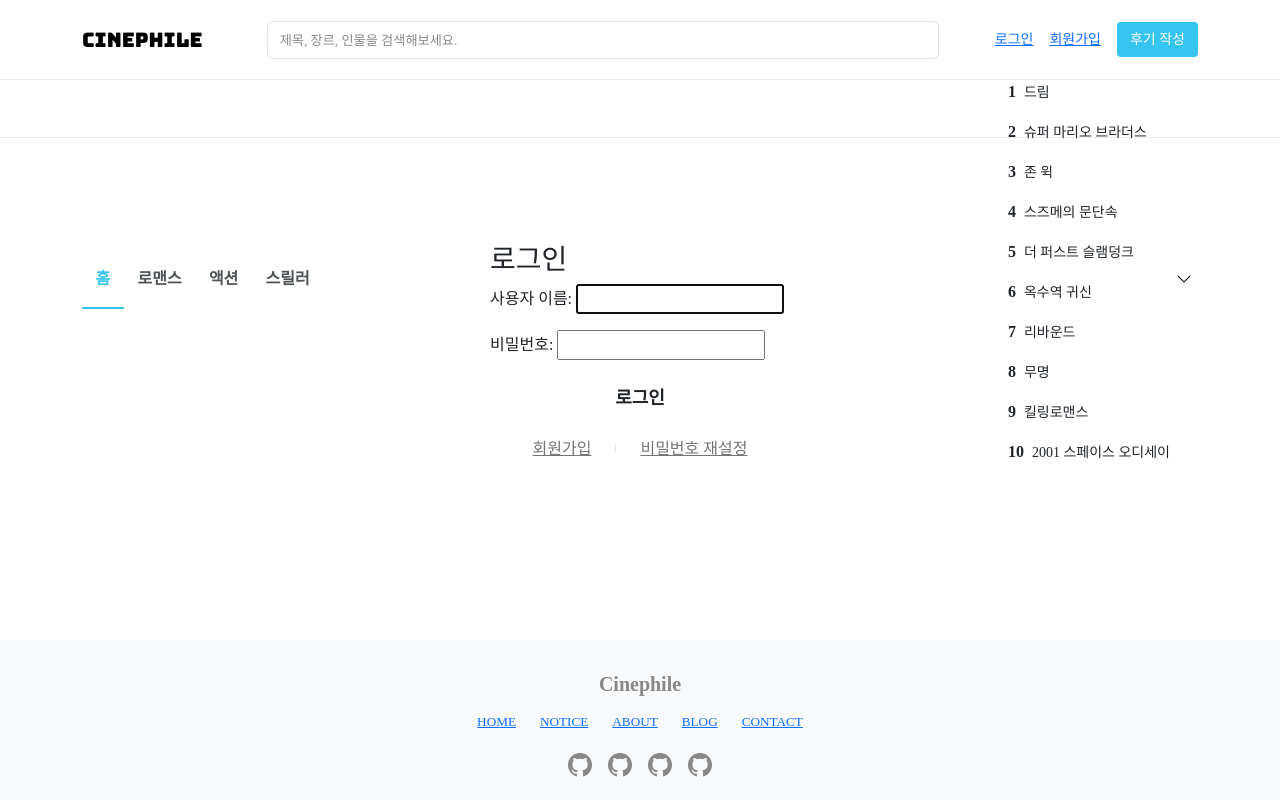
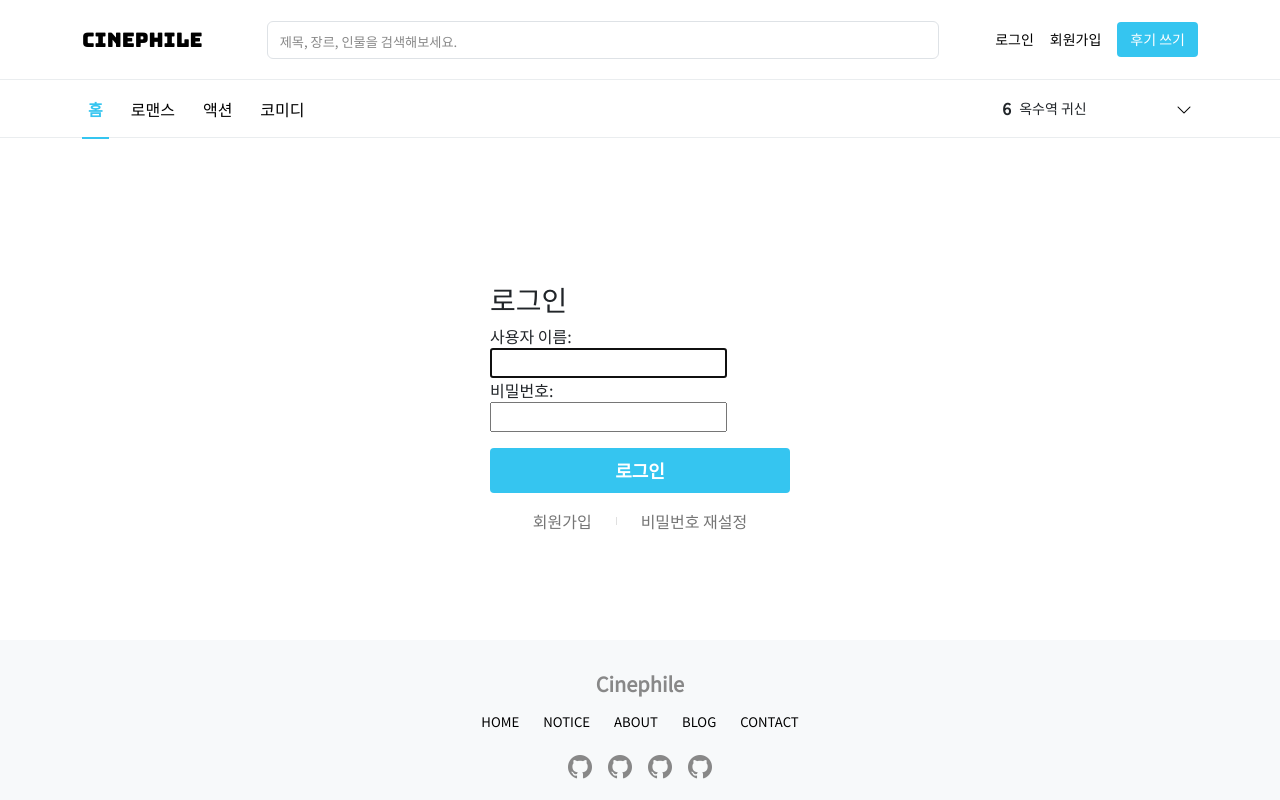
Before and after one commit to nihelv/cinephile, a Django app: page /accounts/login/ in a window 1280 px wide. Run offline with Django 3.2, Linux system fonts and the light colour scheme; some web fonts are replaced.

Commit message:
Modify details

```diff
--- a/templates/base.html
+++ b/templates/base.html
@@ -10,6 +10,8 @@
   <link rel="preconnect" href="https://fonts.googleapis.com">
   <link rel="preconnect" href="https://fonts.gstatic.com" crossorigin>
   <link href="https://fonts.googleapis.com/css2?family=Bungee&display=swap" rel="stylesheet">
+  <link href="https://fonts.googleapis.com/css2?family=Noto+Sans+KR&display=swap" rel="stylesheet">
+
   <style>
     @font-face {
       font-family: 'Pretendard-Regular';
@@ -19,11 +21,29 @@
     }
 
     body {
-      font-family: 'Pretendard-Regular';
+      font-family: 'Noto Sans KR', sans-serif;
+      height: 100%;
+    }
+
+    p {
+      margin: 0;
+    }
+
+    a {
+      text-decoration: none;
+      color: black;
+    }
+
+    li {
+      list-style: none;
     }
 
     main {
-      padding: 2rem 0 5rem 0;
+      padding-top: 4rem;
+    }
+
+    .container {
+      min-width: 1140px;
     }
 
     .navbar {
@@ -63,14 +83,14 @@
       font-size: 0.875rem;
     }
 
-    .review-btn {
+    .main-btn {
       background-color: #35C5F0;
       color: #ffffff;
       font-size: 0.875rem;
       border-radius: 0.25rem;
     }
 
-    .review-btn:hover {
+    .main-btn:hover {
       background-color: #009FCE;
       color: white;
     }
@@ -91,7 +111,7 @@
       height: 3.6rem;
       background-color: #ffffff;
       z-index: 3;
-      transition: top 0.2s ease-in-out;
+      transition: top 0.3s ease-in-out;
     }
 
     .nav-up {
@@ -103,25 +123,31 @@
       justify-content: space-between;
       align-items: center;
       margin: 0 auto;
+      padding-top: 1rem;
     }
 
-    .category .nav .nav-item .nav-link {
-      padding: 1rem 0.85rem;
-      font-weight: bold;
-      color: #4e5356;
+    #pills-tab {
+      display: flex;
+      margin: 0;
+      padding: 0;
+      gap: 1rem;
     }
 
-    .category .nav .nav-item .nav-link:hover {
-      color: #35C5F0;
+    .tab-button {
+      padding-bottom: 1rem;
+      border: none;
+      background-color: transparent;
     }
 
-    .category .nav .nav-item .nav-link.active {
+    .tab-button.active {
       color: #35C5F0;
+      font-weight: bold;
       border-bottom: 2px solid #35C5F0;
     }
 
     .keyword-ranking-wrap {
       display: flex;
+      align-self: start;
       position: relative;
     }
 
@@ -215,32 +241,37 @@
 <body>
   <nav class="navbar sticky-top">
     <div class="container">
-      <a class="navbar-brand">Cinephile</a>
+      <a href="{% url 'posts:index' %}" class="navbar-brand">Cinephile</a>
       <form class="d-flex search-form" role="search" method="GET" action="{% url 'posts:search' %}">
         <input class="form-control me-2" type="search" name="title" placeholder="제목, 장르, 인물을 검색해보세요." aria-label="Search">
       </form>
       <div class="nav-right">
-        <a href="" class="user-link">로그인</a>
-        <a href="" class="user-link">회원가입</a>
-        <a href="" class="btn review-btn">후기 작성</a>
+        {% if user.is_authenticated %}
+          <a href="{% url 'accounts:profile' user %}">마이페이지</a>
+          <a href="{% url 'accounts:logout' %}">로그아웃</a>
+        {% else %}
+          <a href="{% url 'accounts:login' %}" class="user-link">로그인</a>
+          <a href="{% url 'accounts:signup' %}" class="user-link">회원가입</a>
+        {% endif %}
+        <a href="" class="btn main-btn">후기 쓰기</a>
       </div>
     </div>
   </nav>
   <section class="header">
     <div class="container">
       <div class="category">
-        <ul class="nav">
-          <li class="nav-item">
-            <a class="nav-link active" aria-current="page" href="#">홈</a>
+        <ul class="tab" id="pills-tab" role="tablist">
+          <li role="presentation">
+            <button class="tab-button active" id="button-home-tab" data-bs-toggle="pill" data-bs-target="#button-home" type="button" role="tab" aria-controls="button-home" aria-selected="true">홈</button>
           </li>
-          <li class="nav-item">
-            <a class="nav-link" href="#">로맨스</a>
+          <li role="presentation">
+            <button class="tab-button" id="button-romance-tab" data-bs-toggle="pill" data-bs-target="#button-romance" type="button" role="tab" aria-controls="button-romance" aria-selected="false">로맨스</button>
           </li>
-          <li class="nav-item">
-            <a class="nav-link" href="#">액션</a>
+          <li role="presentation">
+            <button class="tab-button" id="button-action-tab" data-bs-toggle="pill" data-bs-target="#button-action" type="button" role="tab" aria-controls="button-action" aria-selected="false">액션</button>
           </li>
-          <li class="nav-item">
-            <a class="nav-link" href="#">스릴러</a>
+          <li role="presentation">
+            <button class="tab-button" id="button-comedy-tab" data-bs-toggle="pill" data-bs-target="#button-comedy" type="button" role="tab" aria-controls="button-comedy" aria-selected="false">코미디</button>
           </li>
         </ul>
       </div>
@@ -365,7 +396,7 @@
     const header = document.querySelector('.header')
     let prevScrollTop = 0
 
-    let headerMoving = function(direction) {
+    const headerMoving = function(direction) {
       if (direction == 'up') {
         header.classList.remove('nav-up')
       } else {
@@ -374,7 +405,7 @@
     }
 
     document.addEventListener('scroll', function() {
-      let nextScrollTop = window.pageYOffset || 0
+      let nextScrollTop = window.pageYOffset
       if (nextScrollTop > prevScrollTop) {
         headerMoving('down')
       } else if (nextScrollTop < prevScrollTop) {
@@ -384,6 +415,90 @@
       prevScrollTop = nextScrollTop
     })
 
+    function Slider(target) {
+      let index = 1;
+      let isMoved = true;
+      const speed = 1500; // ms
+
+      const transform = "transform " + speed / 1000 + "s";
+      let translate = (i) => "translateY(-" + 100 * i + "%)";
+
+      const slider = document.querySelector(target);
+      const sliderRects = slider.getClientRects()[0];
+      slider.style["overflow"] = "hidden";
+
+      const container = document.createElement("div");
+      container.style["display"] = "flex";
+      container.style["flex-direction"] = "column";
+      container.style["width"] = sliderRects.width + "px";
+      container.style["height"] = sliderRects.height / 10 + "px";
+      container.style["transform"] = translate(index);
+
+      let boxes = [].slice.call(slider.children);
+      boxes = [].concat(boxes[boxes.length - 1], boxes, boxes[0]);
+
+      const size = boxes.length;
+      for (let i = 0; i < size; i++) {
+        const box = boxes[i];
+        box.style["height"] = "100%";
+        box.style["width"] = "100%";
+        container.appendChild(box.cloneNode(true));
+      }
+
+      container.addEventListener("transitionstart", function () {
+        isMoved = false;
+        setTimeout(() => {
+          isMoved = true;
+        }, speed);
+      });
+      container.addEventListener("transitionend", function () {
+        if (index === size - 1) {
+          index = 1;
+          container.style["transition"] = "none";
+          container.style["transform"] = translate(index);
+        }
+        if (index === 0) {
+          index = size - 1;
+          container.style["transition"] = "none";
+          container.style["transform"] = translate(index);
+        }
+      });
+
+      slider.innerHTML = "";
+      slider.appendChild(container);
+
+      return {
+        move: function (i) {
+          if (isMoved === true) {
+            index = i;
+            container.style["transition"] = transform;
+            container.style["transform"] = translate(index);
+          }
+        },
+        next: function () {
+          if (isMoved === true) {
+            index = (index + 1) % size;
+            container.style["transition"] = transform;
+            container.style["transform"] = translate(index);
+          }
+        },
+        prev: function () {
+          if (isMoved === true) {
+            index = index === 0 ? index + size : index;
+            index = (index - 1) % size;
+            container.style["transition"] = transform;
+            container.style["transform"] = translate(index);
+          }
+        }
+      };
+    }
+
+    const s1 = new Slider("#slider");
+
+    setInterval(() => {
+      s1.next();
+    }, 1500)
+
     {% block script %}
 
     {% endblock script %}
```
